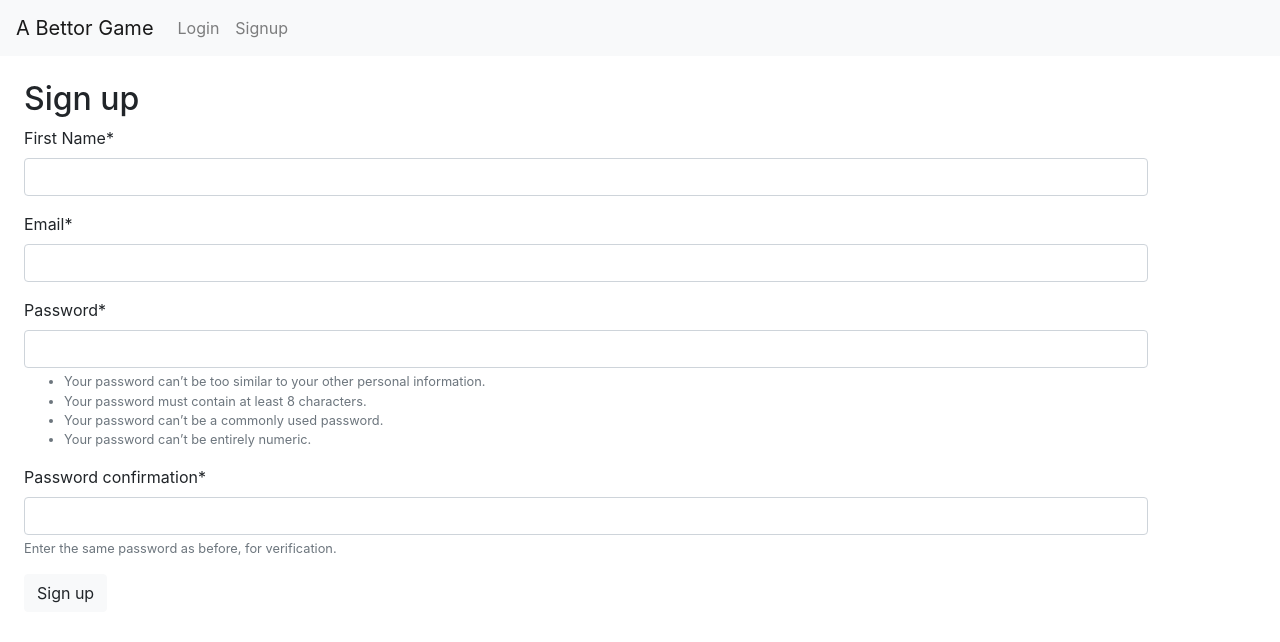
After one commit to jiangl/abettorgame, a Django app: page /signup in a window 1280 px wide. The commit adds this page. Shown: the top 642 px of the page. Run offline with Django 3.2, Linux system fonts and the light colour scheme; some libraries are stand-ins or nearby versions.

Commit message:
add signup, login, logout, checking for admin users

```diff
--- a/bettorgame/settings.py
+++ b/bettorgame/settings.py
@@ -38,7 +38,8 @@ INSTALLED_APPS = [
     'django.contrib.sessions',
     'django.contrib.messages',
     'django.contrib.staticfiles',
-    'maingame.apps.MaingameConfig'
+    'maingame.apps.MaingameConfig',
+    'crispy_forms',
 ]
 
 MIDDLEWARE = [
@@ -53,6 +54,7 @@ MIDDLEWARE = [
     # Custom middleware
 ]
 
+CRISPY_TEMPLATE_PACK = 'bootstrap4'
 ROOT_URLCONF = 'bettorgame.urls'
 
 TEMPLATES = [
@@ -125,6 +127,7 @@ USE_TZ = True
 # https://docs.djangoproject.com/en/3.0/howto/static-files/
 
 STATIC_URL = '/static/'
+LOGIN_REDIRECT_URL = '/'
 
 # Activate Django-Heroku.
 django_heroku.settings(locals())
--- a/bettorgame/urls.py
+++ b/bettorgame/urls.py
@@ -19,5 +19,6 @@ from django.urls import include, path
 urlpatterns = [
     path('admin/', admin.site.urls),
     path('main/', include('maingame.urls', namespace="maingame")),
-    path('', include('maingame.urls', namespace="maingame"))
+    path('', include('maingame.urls', namespace="maingame")),
+    path('accounts/', include('django.contrib.auth.urls'))
 ]
--- /dev/null
+++ b/maingame/forms.py
@@ -0,0 +1,20 @@
+from django import forms
+from django.contrib.auth.forms import UserCreationForm
+from django.contrib.auth.models import User
+
+class CustomUserCreationForm(UserCreationForm):
+    first_name = forms.CharField(required=True, label="First Name")
+    email = forms.EmailField(required=True, label="Email")
+
+    class Meta:
+        model = User
+        fields = ("first_name", "email", "password1", "password2")
+
+    def save(self, commit=True):
+        user = super(CustomUserCreationForm, self).save(commit=False)
+        user.email = self.cleaned_data["email"]
+        user.username = self.cleaned_data["email"]
+        user.first_name = self.cleaned_data["first_name"]
+        if commit:
+            user.save()
+        return user
--- a/maingame/templates/base-template.html
+++ b/maingame/templates/base-template.html
@@ -12,6 +12,8 @@
       <!-- Custom CSS -->
       <link rel="stylesheet" type="text/css" href="{% static 'css/style.css' %}">
     {% endblock %}
+
+    {% load auth_extras %}
 
   </head>
   <body>
@@ -30,16 +32,21 @@
       </button>
       <div class="collapse navbar-collapse" id="navbarNavAltMarkup">
         <div class="navbar-nav">
+          {% if user.is_authenticated %}
             {% if group_id and event %}
               <a class="nav-item nav-link active" href="{% url 'maingame:add_bets' group_id event.id %}">Add Bets <span class="sr-only">(current)</span></a>
               <a class="nav-item nav-link" href="{% url 'maingame:show_placements' group_id event.id %}">Make Bets</a>
               <a class="nav-item nav-link" href="{% url 'maingame:leaderboard' group_id event.id %}">Leaderboard</a>
             {% endif %}
-          <a class="nav-item nav-link" href="{% url 'maingame:login' %}">Log out</a>
-          <!-- Need to add authorization logic for admin -->
-          {% if group_id and event %}
+            {% if request.user|admin_group:group_id %}
               <a class="nav-item nav-link" href="{% url 'maingame:group_admin' group_id event.id %}">ADMIN</a>
             {% endif %}
+            <a class="nav-item nav-link" href="{% url 'logout'%}?next={{request.path}}">Logout</a>
+          {% else %}
+            <a class="nav-item nav-link" href="{% url 'login'%}?next={{request.path}}">Login</a>
+            <a class="nav-item nav-link" href="{% url 'maingame:signup'%}?next={{request.path}}">Signup</a>
+          {% endif %}
+
         </div>
       </div>
     </nav>
--- /dev/null
+++ b/maingame/templates/signup.html
@@ -0,0 +1,19 @@
+{% include 'base-template.html' %}
+{% load crispy_forms_tags %}
+
+{% if messages %}
+<div class="messages">
+    {% for message in messages %}
+    <div {% if message.tags %} class="alert alert-success {{ message.tags }}"{% endif %}>{{ message }}</div>
+    {% endfor %}
+</div>
+{% endif %}
+
+<div class="container p-2 m-3">
+  <h2>Sign up</h2>
+  <form method="post">
+    {% csrf_token %}
+    {{ form|crispy }}
+    <button class="btn btn-light" type="submit">Sign up</button>
+  </form>
+</div>
--- a/maingame/urls.py
+++ b/maingame/urls.py
@@ -5,9 +5,7 @@ from . import views
 app_name = 'maingame'
 urlpatterns = [
     path('', views.index, name='index'),
-    path('login', views.login, name='login'),
-    path('login-user', views.login_user, name='login_user'),
-    path('create-user', views.create_user, name='create_user'),
+    path('signup', views.signup, name='signup'),
     path('join-group-and-event', views.join_group_and_event, name='join_group_and_event'),
     path('create-group-and-event', views.create_group_and_event, name='create_group_and_event'),
     path('<int:group_id>/<int:event_id>/group-admin', views.group_admin, name='group_admin'),
--- a/maingame/views.py
+++ b/maingame/views.py
@@ -5,65 +5,34 @@ from .models import User, Group, Event, UserGroupRole, UserEventRole, Bet, BetOp
 from django.contrib import messages
 import datetime
 import pytz
-import pdb
+
+
+from django.shortcuts import render, redirect
+from django.contrib.auth import authenticate, login
+from django.contrib.auth.forms import UserCreationForm
+from django.contrib.auth.forms import AuthenticationForm
+from django.contrib.auth import logout
+from django.contrib.auth.decorators import login_required
+from maingame.forms import CustomUserCreationForm
 
 #How to render this check to see if user is ADMIN on basetemplate / other pages?
 #UserEventRole.objects.get(user=request.user.id, event=event_id))
 #can this be done more intelligently with middleware?
-
-def login(request):
-
-    return render(request, 'login.html', {})
-
-def login_user(request):
-    #Lisa will be updating authetntication
-    try:
-      email = request.POST["loginEmail"]
-      existing_user = User.objects.get(email=email)
-
-      if existing_user:
-        request.session['is_authenticated'] = True
-
-        return HttpResponseRedirect(reverse('index'))
-
-    except (KeyError, User.DoesNotExist):
-      # Redisplay the login form.
-      return render(
-        request,
-        'login.html',
-        {
-        'error_message_login': "Hmm, we don't have that email registered. Maybe there was a typo or sign up under 'New User' below!"
-        })
-
-
-def create_user(request):
-    email = request.POST["createEmail"]
-    existing_user = User.objects.filter(email=email)
-
-    if existing_user:
-      return render(
-        request,
-        'login.html',
-        {
-        'error_message_create': "This email is already registered. Please login above!"
-        })
-
+def signup(request):
+    if request.method == 'POST':
+        f = CustomUserCreationForm(request.POST)
+        if f.is_valid():
+            f.save()
+            messages.success(request, 'Account created successfully')
+            return HttpResponseRedirect(reverse('maingame:signup'))
     else:
-      first_name = request.POST["createFirstName"]
-      join_date = datetime.datetime.now().replace(tzinfo=pytz.UTC)
-
-      User.objects.create(
-        first_name=first_name,
-        join_date=join_date,
-        email=email
-        )
-
-      return HttpResponseRedirect(reverse('maingame:index'))
+        f = CustomUserCreationForm()
+    return render(request, 'signup.html', {'form': f})
 
 def index(request):
-
   return render(request, 'index.html', {})
 
+@login_required
 def join_group_and_event(request):
     try:
       groupAndEventIdArray = request.POST["groupAndEventId"].split('-')
@@ -81,6 +50,7 @@ def join_group_and_event(request):
           'error_message': "There is no Group with that code."
           })
 
+@login_required
 def create_group_and_event(request):
     new_group = Group.objects.create(name=request.POST["groupName"])
 
@@ -117,6 +87,7 @@ def create_group_and_event(request):
 
     return HttpResponseRedirect(reverse('maingame:group_admin', args=[new_group.id, new_event.id]))
 
+@login_required
 def group_admin(request, group_id, event_id):
     event = Event.objects.get(id=event_id)
 
@@ -133,24 +104,28 @@ def group_admin(request, group_id, event_id):
       'is_event_ended': is_event_ended
       })
 
+@login_required
 def set_stakes(request, group_id, event_id):
     event = Event.objects.get(id=event_id)
     event.stakes = request.POST["setStakes"]
 
     return HttpResponseRedirect(reverse('maingame:add_bets', args=(group_id,event_id,)))
 
+@login_required
 def start_event(request, group_id, event_id):
     event = Event.objects.get(id=event_id)
     event.start_time = datetime.datetime.now().replace(tzinfo=pytz.UTC)
 
     return HttpResponseRedirect(reverse('maingame:group_admin', args=(group_id,event_id,)))
 
+@login_required
 def end_event(request, group_id, event_id):
     event = Event.objects.get(id=event_id)
     event.end_time = datetime.datetime.now().replace(tzinfo=pytz.UTC)
 
     return HttpResponseRedirect(reverse('maingame:group_admin', args=(group_id,event_id,)))
 
+@login_required
 def add_bets(request, group_id, event_id):
     event = Event.objects.get(id=event_id)
 
@@ -185,6 +160,7 @@ def add_bets(request, group_id, event_id):
       'bets_list': bets_list
       })
 
+@login_required
 def create_bet(request, group_id, event_id):
     event = Event.objects.get(id=event_id)
 
@@ -212,6 +188,7 @@ def create_bet(request, group_id, event_id):
 
     return HttpResponseRedirect(reverse('maingame:add_bets', args=(group_id,event_id,)))
 
+@login_required
 def show_placements(request, group_id, event_id):
     event = Event.objects.get(id=event_id)
 
@@ -297,6 +274,7 @@ def show_placements(request, group_id, event_id):
       'is_admin': is_admin
       })
 
+@login_required
 def create_placements(request, group_id, event_id):
     request_data = request.POST.dict()
 
@@ -310,6 +288,7 @@ def create_placements(request, group_id, event_id):
 
     return HttpResponseRedirect(reverse('maingame:show_placements', args=(group_id,event_id)))
 
+@login_required
 def leaderboard(request, group_id, event_id):
     event = Event.objects.get(id=event_id)
     event_commissioner = UserEventRole.objects.get(
```
Also changed, not shown: maingame/templates/registration/login.html (added, +28 -0 lines), maingame/templatetags/auth_extras.py (added, +11 -0 lines), maingame/templates/login_backup.html (renamed from maingame/templates/login.html), maingame/templatetags/__init__.py (added). Lines whose indentation alone changed are shown as unchanged.
